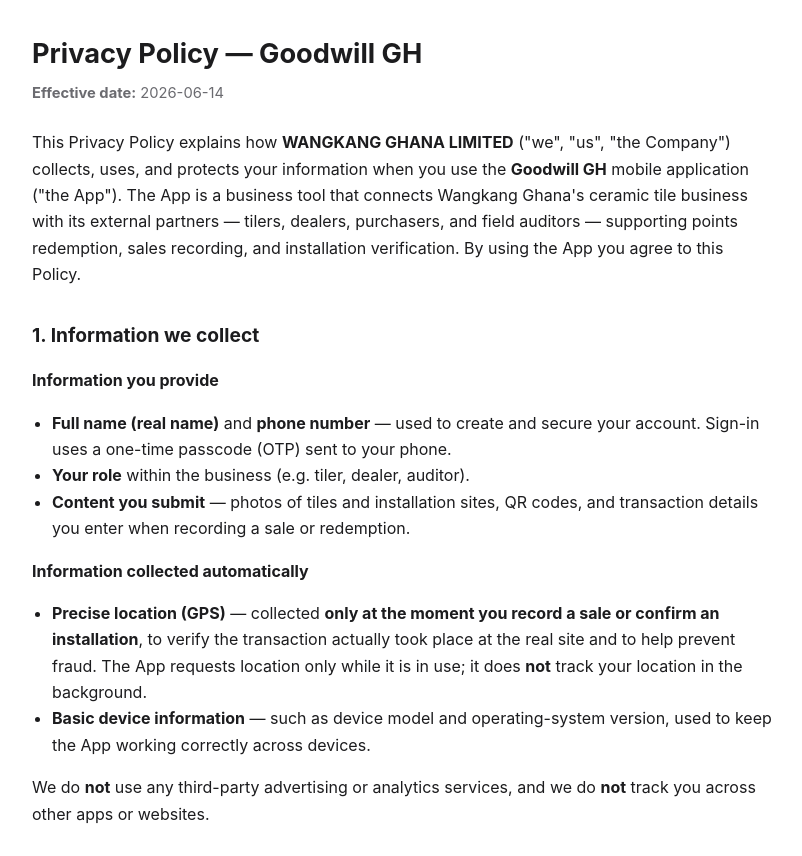
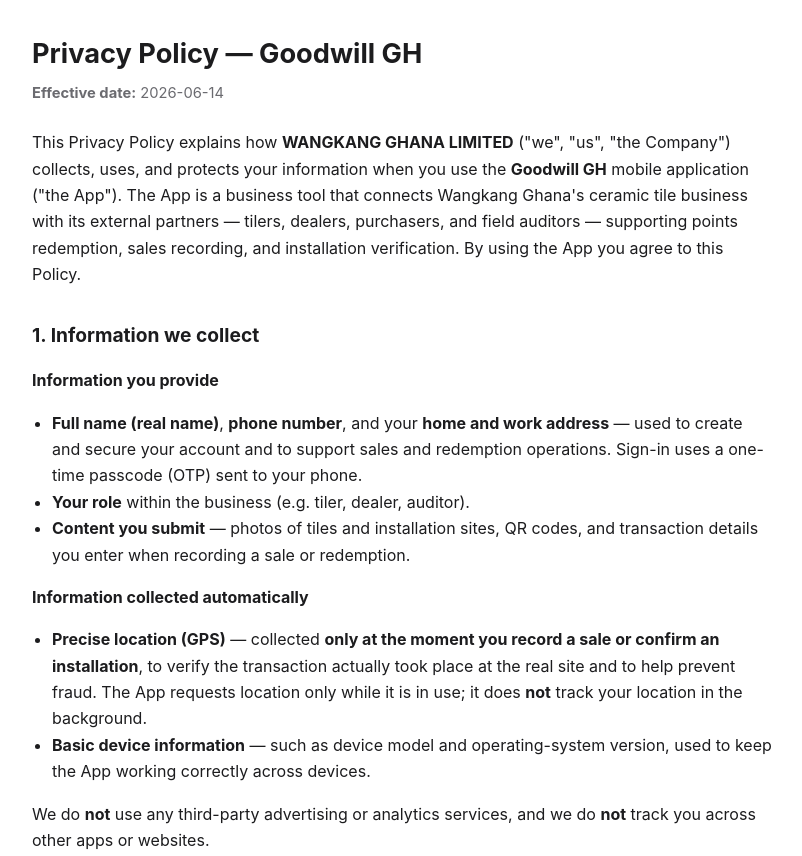
Before and after one commit to xiahaohai123/goodwill-gh-app-privacy-policy, a plain HTML site: page index.html in a window 1280 px wide. Shown: the top 856 px of the page, without its empty margins (238-1040 px from the left). Drawn offline with Linux system fonts and the light colour scheme.

Commit message:
Update information on user data collection
Expanded information on data collection to include home and work addresses.

```diff
--- a/index.html
+++ b/index.html
@@ -62,7 +62,10 @@
     <h2>1. Information we collect</h2>
     <p><strong>Information you provide</strong></p>
     <ul>
-      <li><strong>Full name (real name)</strong> and <strong>phone number</strong> — used to create and secure your account. Sign-in uses a one-time passcode (OTP) sent to your phone.</li>
+      <li><strong>Full name (real name)</strong>, <strong>phone number</strong>,
+        and your <strong>home and work address</strong> — used to create and secure
+        your account and to support sales and redemption operations. Sign-in uses a
+        one-time passcode (OTP) sent to your phone.</li>
       <li><strong>Your role</strong> within the business (e.g. tiler, dealer, auditor).</li>
       <li><strong>Content you submit</strong> — photos of tiles and installation sites, QR codes, and transaction details you enter when recording a sale or redemption.</li>
     </ul>
```
